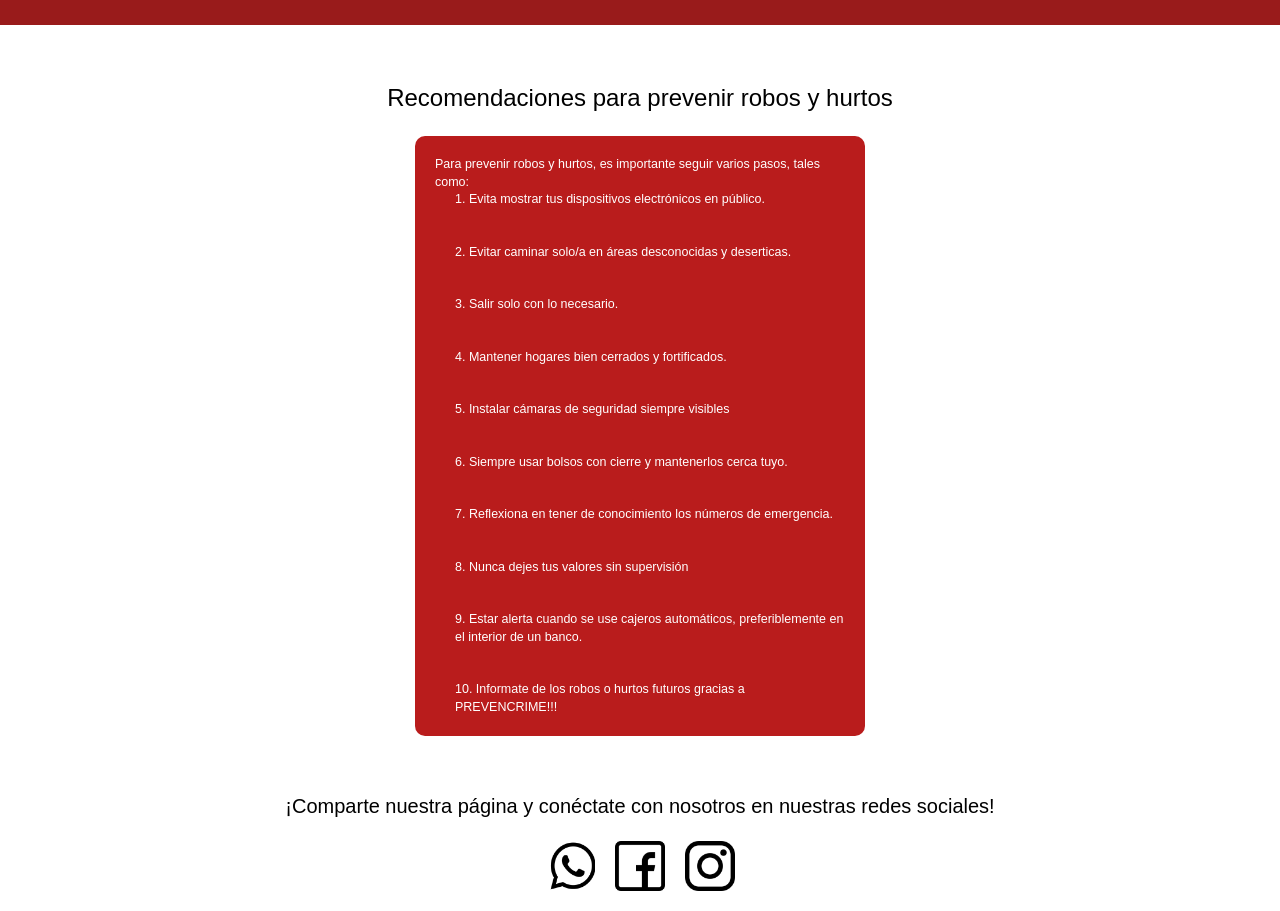
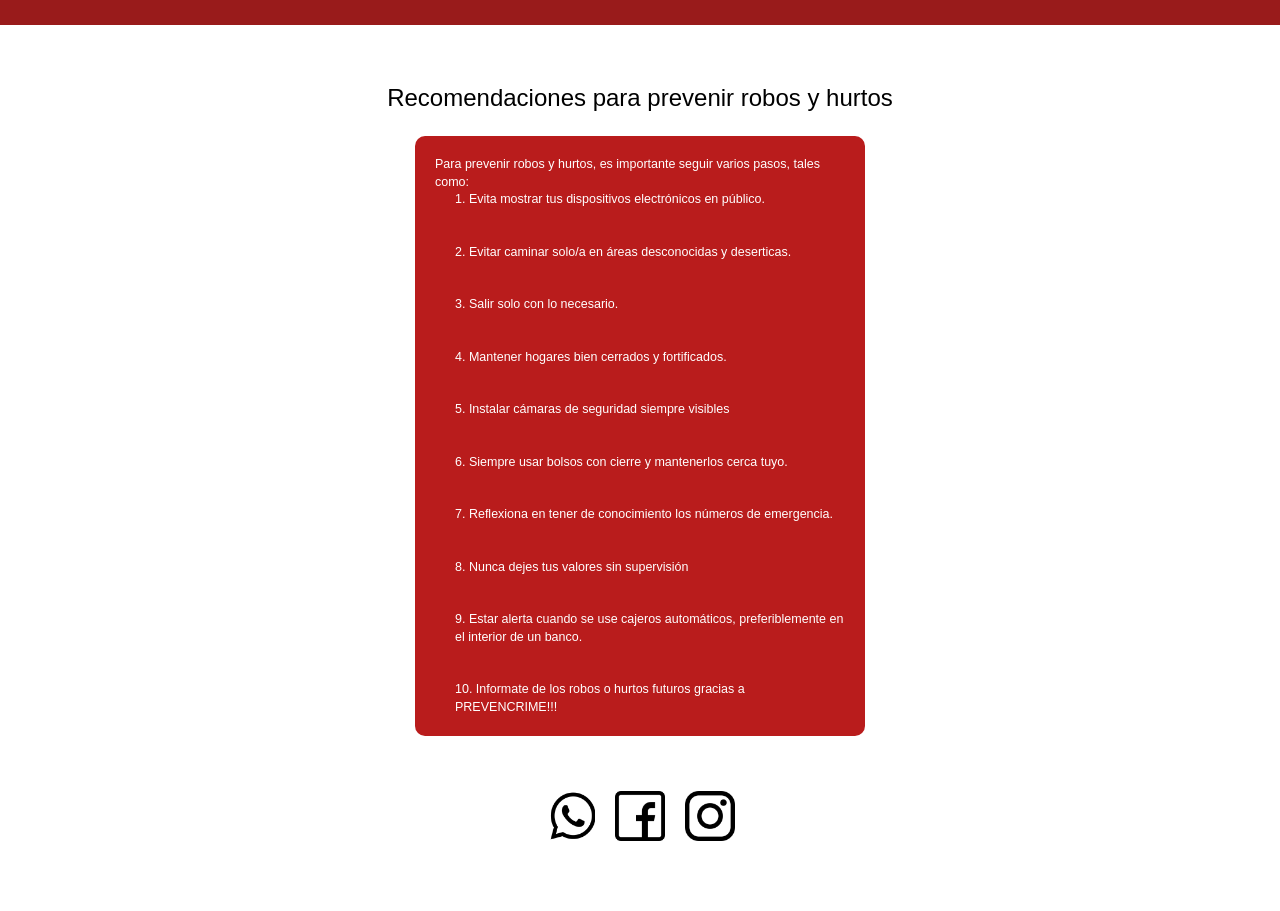
Before and after one commit to luisMederos4848/PrevenCrime, a website: page views/Recomendaciones/index.html in a window 1280 px wide. After the commit the page ends 861 px from the top, so only its background shows below. Drawn offline with nearby package versions, Linux system fonts and the light colour scheme.

Commit message:
Update index.html

```diff
--- a/views/Recomendaciones/index.html
+++ b/views/Recomendaciones/index.html
@@ -49,7 +49,7 @@
 
         </section>
         <section class="share">
-            <h2>¡Comparte nuestra página y conéctate con nosotros en nuestras redes sociales!</h2>
+            <h2></h2>
             <div class="social-media">
                 <a href="https://api.whatsapp.com/send?text=Comparte%20esta%20página%20con%20tus%20amigos%20para%20que%20más%20personas%20puedan%20aprender%20cómo%20combatir%20la%20inseguridad!%20https://prevencrime-prod.onrender.com/"><img src="whatsapp-icon.png" alt="WhatsApp"></a>
                 <a href="https://www.facebook.com/"><img src="facebook-icon.png" alt="Facebook"></a>
```
